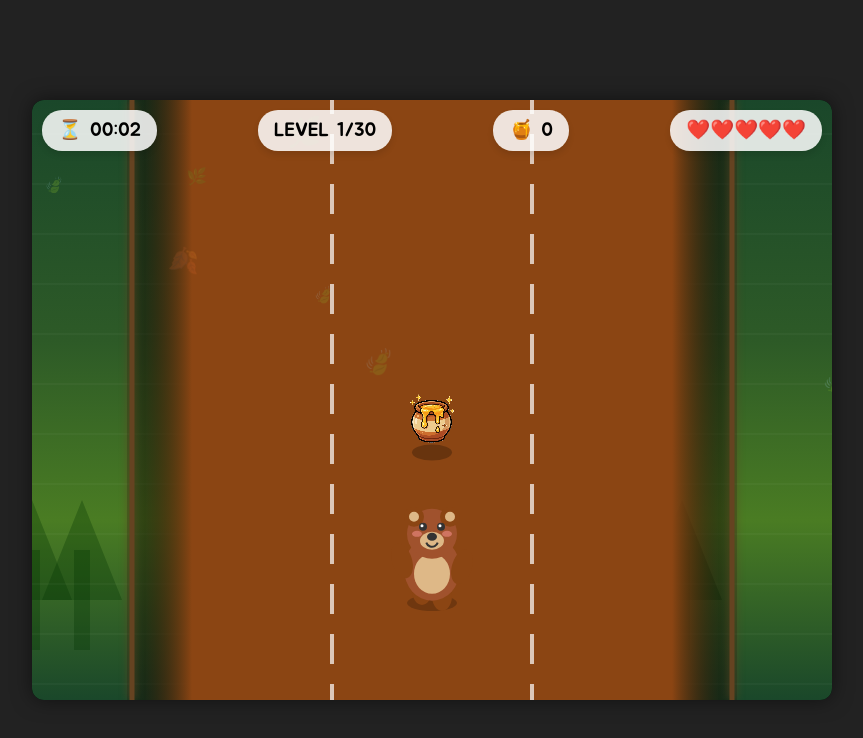
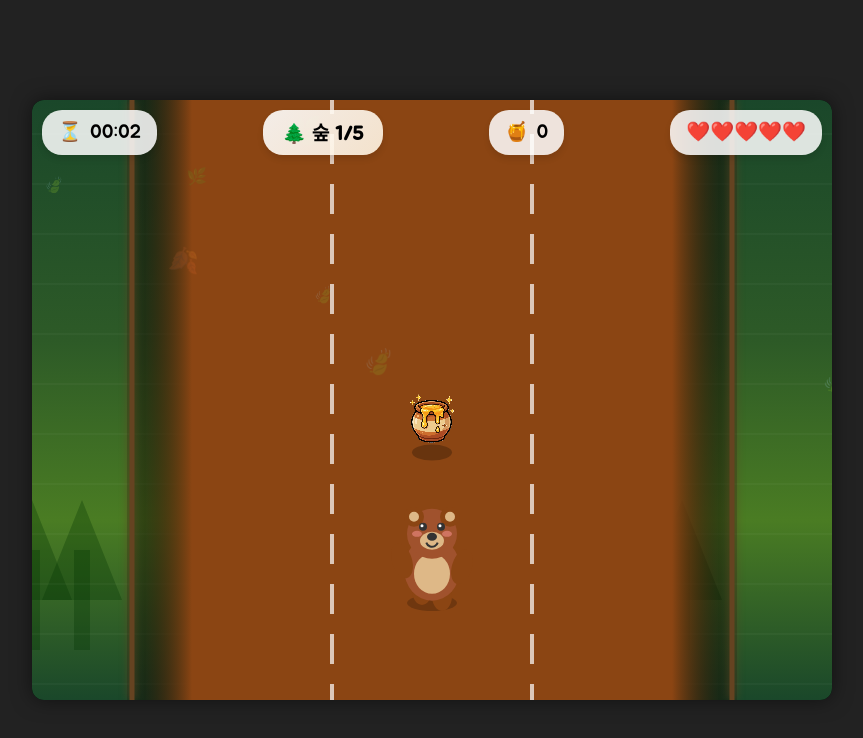
Before and after one commit to Ingyu87/AI-ethic, a website built with Vite: page index.html in a window 1280 px wide. Both pictures are taken after a click on the button "게임 시작!". Shown: the whole page, without its empty margins (208-1071 px from the left). Built offline with nearby package versions, Linux system fonts and the light colour scheme.

Commit message:
Change level display to theme-based format

```diff
--- a/index.html
+++ b/index.html
@@ -19,8 +19,8 @@
                 <div class="hud-item timeline">
                     <span class="icon">⏳</span> <span id="time-display">00:00</span>
                 </div>
-                <div class="hud-item">
-                    <span class="icon">LEVEL</span> <span id="level-display">1/20</span>
+                <div class="hud-item stage-display">
+                    <span id="level-display">🌲 숲 1/5</span>
                 </div>
                 <div class="hud-item score-box">
                     <span class="icon">🍯</span> <span id="score-display">0</span>
--- a/main.js
+++ b/main.js
@@ -160,10 +160,26 @@ function startGame() {
     setInterval(updateHUD, 200);
 }
 
+// Theme info for HUD
+const themeInfo = [
+    { name: '숲', emoji: '🌲' },
+    { name: '방', emoji: '🏠' },
+    { name: '도서관', emoji: '📚' },
+    { name: '정원', emoji: '🌷' },
+    { name: '도시', emoji: '🏙️' },
+    { name: '우주', emoji: '🚀' }
+];
+
 function updateHUD() {
     if (state.phase === 'END') return;
     ui.displays.time.textContent = state.getPlayTime();
-    ui.displays.level.textContent = `${state.currentLevel + 1}/30`;
+
+    // Theme-based level display
+    const themeIdx = Math.floor(state.currentLevel / 5);
+    const levelInTheme = (state.currentLevel % 5) + 1;
+    const theme = themeInfo[themeIdx] || themeInfo[0];
+    ui.displays.level.textContent = `${theme.emoji} ${theme.name} ${levelInTheme}/5`;
+
     ui.displays.score.textContent = state.score;
 
     // Update Lives (Heart Icons)
--- a/style.css
+++ b/style.css
@@ -109,6 +109,13 @@ body {
     display: flex;
     align-items: center;
     gap: 8px;
+}
+
+.hud-item.stage-display {
+    background: linear-gradient(135deg, rgba(255,255,255,0.9) 0%, rgba(255,243,224,0.9) 100%);
+    font-weight: bold;
+    min-width: 120px;
+    justify-content: center;
 }
 
 /* Start Screen */
```
